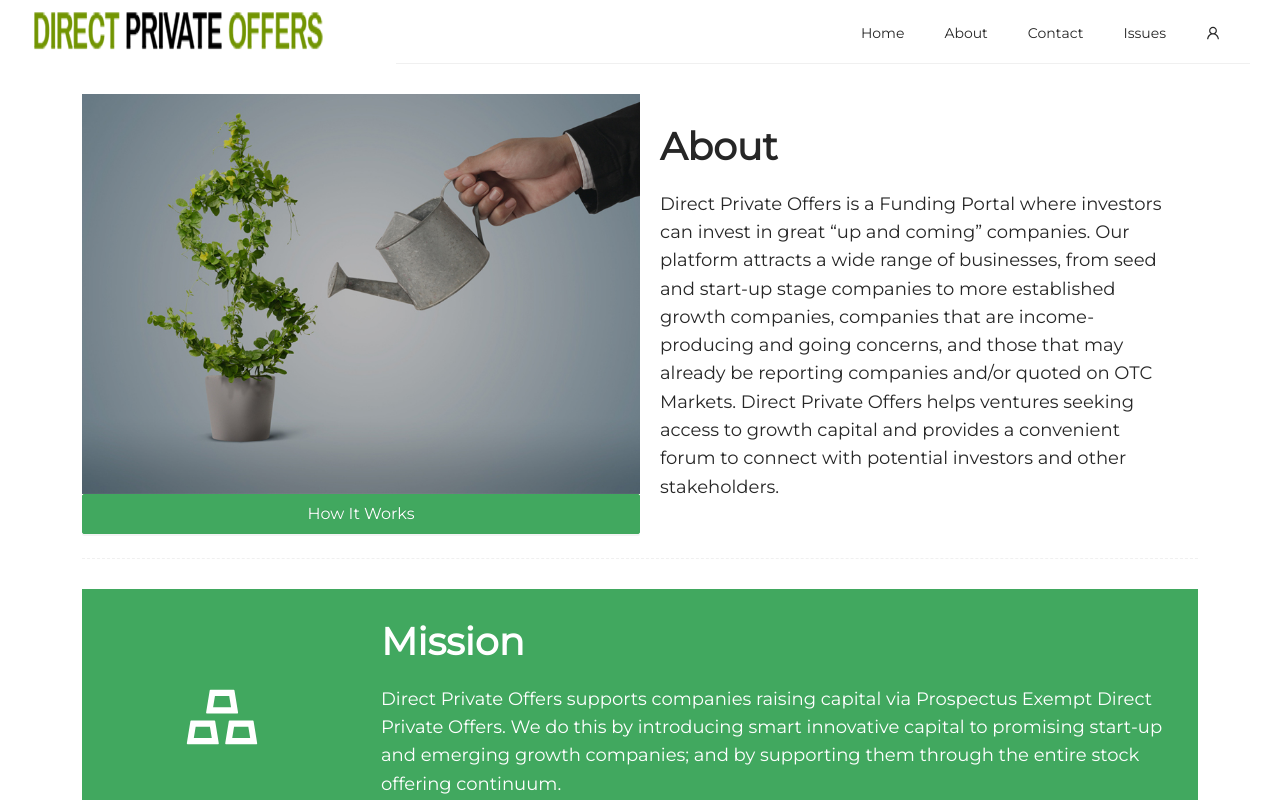
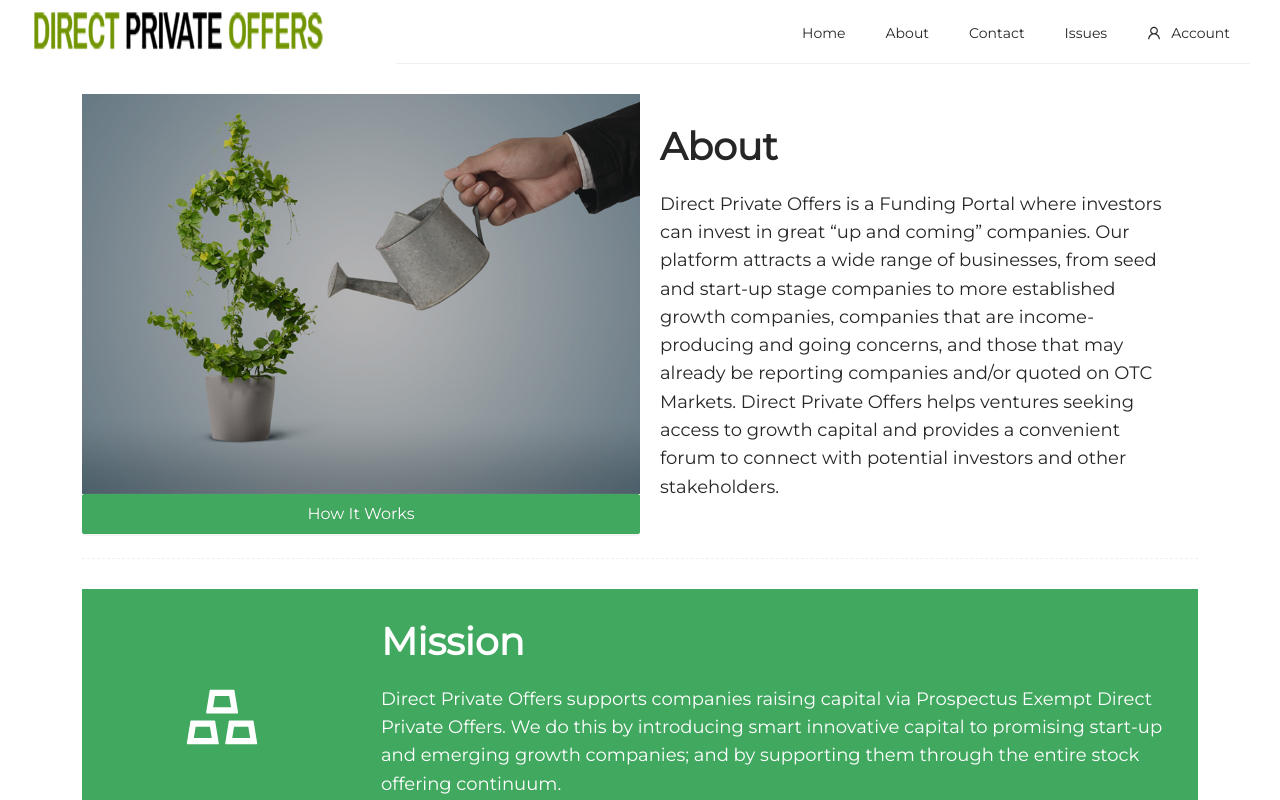
Before and after one commit to Hammad124444/DPO-frontend, a Next.js app: page /information/about in a window 1280 px wide. Shown: the top 800 px of the page. Built offline with nearby package versions, Linux system fonts and the light colour scheme.

Commit message:
style: navbar hover color and border bottom

```diff
--- a/src/layout/navbar.jsx
+++ b/src/layout/navbar.jsx
@@ -1,4 +1,4 @@
-import {useState} from "react";
+import {useEffect, useState} from "react";
 import { Layout, Menu } from 'antd';
 import { UserOutlined, LoginOutlined, UsergroupAddOutlined } from '@ant-design/icons/lib/icons';
 import Link from 'next/link';
@@ -7,12 +7,20 @@
 const { Header } = Layout;
 const { SubMenu } = Menu;
 import styles from '../../styles/local/navbar.module.scss';
+import {useRouter} from "next/router";
 
 export default function MNavbar () {
-    // const [currentMenu, setCurrentMenu] = useState('home');
+    const router = useRouter();
+    const [currentMenu, setCurrentMenu] = useState();
+    useEffect(()=> {
+        const path = router.pathname;
+        if (path == '') {
+
+        }
+    }, [])
     const handleMenuClick = (e) => {
         console.log(e);
-        // setCurrentMenu(e.key);
+        setCurrentMenu(e.key);
     }
 
     return (
@@ -20,10 +28,17 @@
             <div className="ant-row d-flex ph-30">
                 <Link href={"/"}>
                     <a className={'d-flex align-items-center ' + styles.logoarea} >
-                        <Image alt="logo" src="/assets/icons/directprivateoffers-logo-bd.png" width={300} height={54}/>
+                        <Image alt="logo"
+                               src="/assets/icons/directprivateoffers-logo-bd.png"
+                               width={300} height={54}
+                        />
                     </a>
                 </Link>
-                <Menu mode="horizontal" className={'d-block text-right ' + styles.menubar}>
+                <Menu selectedKeys={currentMenu}
+                      onClick={handleMenuClick}
+                      mode="horizontal"
+                      className={'d-block text-right ' + styles.menubar}
+                >
                     {
                         menus.mainMenus.map((element) => (
                                 <Menu.Item key={element.key}>
@@ -34,7 +49,7 @@
                             )
                         )
                     }
-                    <SubMenu key='subMenu' icon={<UserOutlined />}>
+                    <SubMenu key='subMenu' icon={<UserOutlined />} title={'Account'}>
                         {
                             menus.subMenus.map((el) => (
                                     <Menu.Item key={el.key} icon={el.icon}>
--- a/src/store/notification-context.jsx
+++ b/src/store/notification-context.jsx
@@ -21,7 +21,7 @@
                 clearTimeout(timer);
             }
         }
-    }, activeNotification);
+    }, [activeNotification]);
 
     const showNotificationHandler = (notificationData) => {
         setActiveNotification(notificationData);
--- a/styles/global/custom.scss
+++ b/styles/global/custom.scss
@@ -1,7 +1,5 @@
 @import 'colors';
-#logo img {
-    height: 40px;
-}
+
 .ant-card {
     border-radius: 10px !important;
     .ant-card-actions {
@@ -37,3 +35,30 @@
 a:hover {
     color: $green-color !important;
 }
+
+li {
+    &.ant-menu-submenu:hover  {
+        &:after {
+            border-bottom: 2px solid $green-color !important;
+        }
+        .ant-menu-submenu-title {
+            color: $green-color !important;
+        }
+    }
+    &.ant-menu-item-selected:after {
+        border-bottom: 2px solid $green-color !important;
+    }
+    &.ant-menu-item:hover:after {
+        border-bottom: 2px solid $green-color !important;
+    }
+    &.ant-menu-item-selected {
+        span a{
+            color: $green-color !important;
+        }
+    }
+    &.ant-menu-item:hover {
+        .ant-menu-item-icon {
+            color: $green-color !important;
+        }
+    }
+}
```
